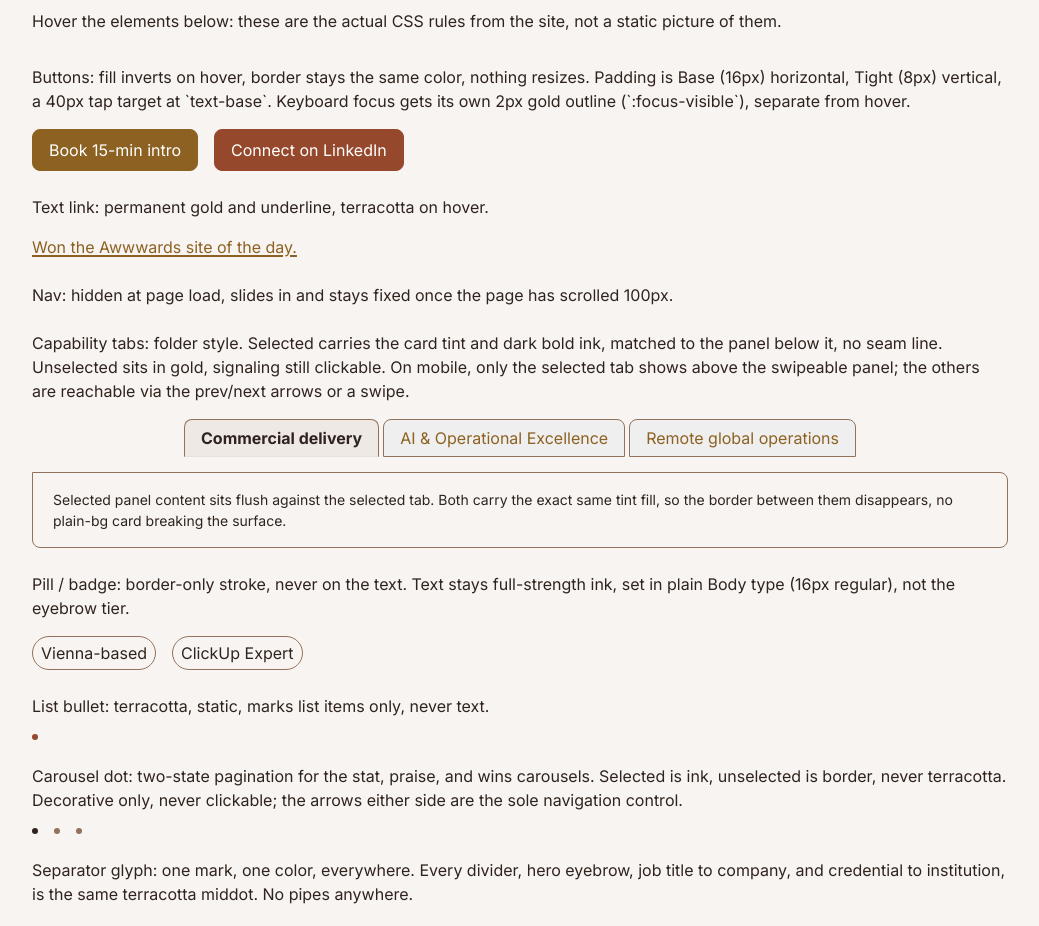
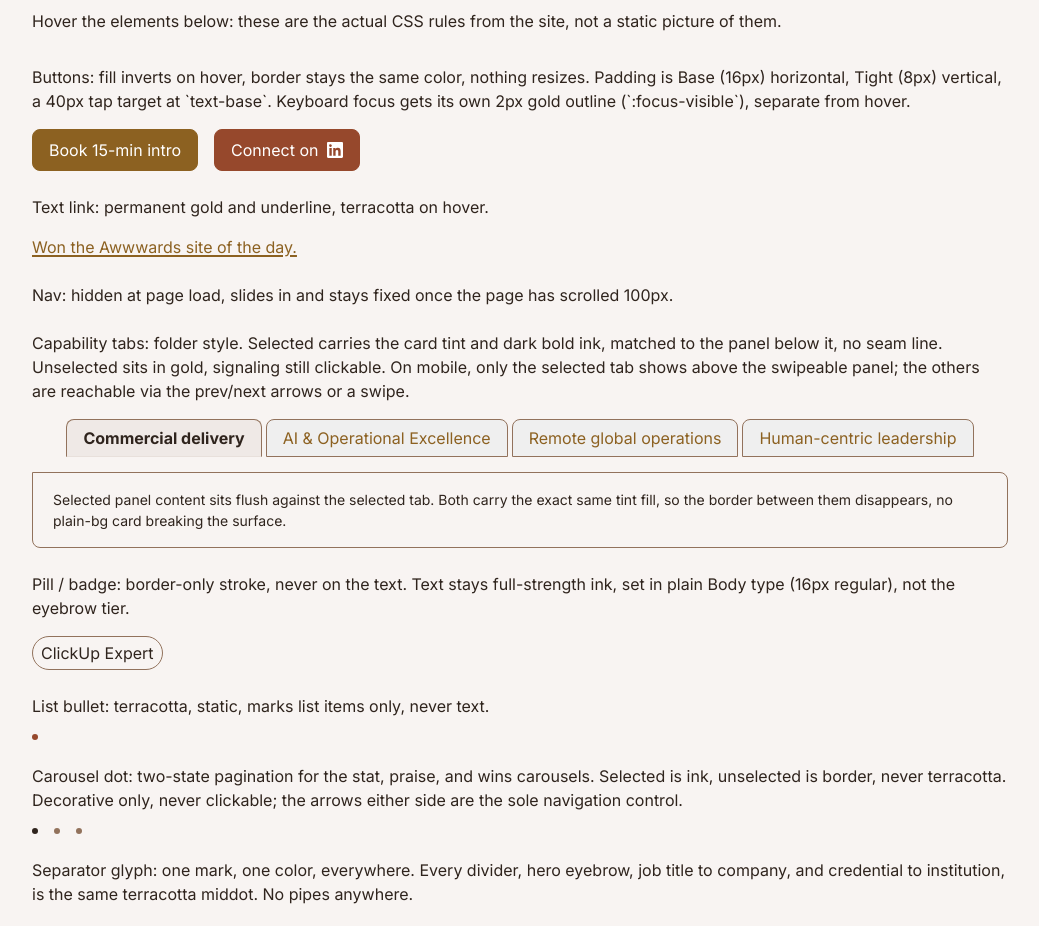
Before and after one commit to chantellbcollins/career-portfolio, a plain HTML site: page design-system.html in a window 1280 px wide. Shown: the part 2880-3806 px from the top of the page, without its empty margins (120-1159 px from the left). Drawn offline with Linux system fonts and the light colour scheme.

Commit message:
Trajectory copy addition + design-system fixes for buttons/pills/tabs
- Pin Advertising trajectory paragraph gains a sentence on the remote
  team, matching similar language already used in the Capabilities
  "Remote global operations" panel.
- design-system.html: secondary button demo now uses the real
  LinkedIn icon instead of literal "Connect on LinkedIn" text, to
  match the live button.
- Removed the stale "Vienna-based" pill from the pill demo; the real
  site no longer renders that as a pill (it's hero eyebrow text now).
- Capability tabs demo was missing the 4th "Human-centric leadership"
  tab; added it, and added a mobile media query so the demo shows
  only the selected tab under 640px, matching real site behavior.

```diff
--- a/design-system.html
+++ b/design-system.html
@@ -164,6 +164,7 @@ footer.doc .row{display:flex;flex-direction:column;gap:8px}
 @media (max-width:640px){
   .spacing-row{grid-template-columns:90px 1fr}
   .spacing-row .role{grid-column:1/-1}
+  .folder-tabs .tab-available{display:none}
 }
 </style>
 </head>
@@ -321,7 +322,7 @@ footer.doc .row{display:flex;flex-direction:column;gap:8px}
       <div class="component-row">
         <span class="caption">Buttons: fill inverts on hover, border stays the same color, nothing resizes. Padding is Base (16px) horizontal, Tight (8px) vertical, a 40px tap target at `text-base`. Keyboard focus gets its own 2px gold outline (`:focus-visible`), separate from hover.</span>
         <a class="btn btn-primary" href="#">Book 15-min intro</a>
-        <a class="btn btn-secondary" href="#">Connect on LinkedIn</a>
+        <a class="btn btn-secondary" href="#"><span>Connect on</span><svg width="16" height="16" viewBox="0 0 24 24" fill="currentColor" aria-hidden="true"><path d="M20.45 20.45h-3.56v-5.57c0-1.33-.02-3.04-1.85-3.04-1.85 0-2.14 1.45-2.14 2.94v5.67H9.35V9h3.41v1.56h.05a3.74 3.74 0 013.37-1.85c3.6 0 4.27 2.37 4.27 5.46v6.28zM5.34 7.43a2.07 2.07 0 110-4.13 2.07 2.07 0 010 4.13zM7.12 20.45H3.55V9h3.57v11.45zM22.22 0H1.77C.79 0 0 .77 0 1.72v20.56C0 23.23.79 24 1.77 24h20.45c.98 0 1.78-.77 1.78-1.72V1.72C24 .77 23.2 0 22.22 0z"/></svg></a>
       </div>
 
       <div class="component-row">
@@ -339,13 +340,13 @@ footer.doc .row{display:flex;flex-direction:column;gap:8px}
           <button class="tab tab-selected">Commercial delivery</button>
           <button class="tab tab-available">AI &amp; Operational Excellence</button>
           <button class="tab tab-available">Remote global operations</button>
+          <button class="tab tab-available">Human-centric leadership</button>
         </div>
         <div class="folder-body">Selected panel content sits flush against the selected tab. Both carry the exact same tint fill, so the border between them disappears, no plain-bg card breaking the surface.</div>
       </div>
 
       <div class="component-row">
         <span class="caption">Pill / badge: border-only stroke, never on the text. Text stays full-strength ink, set in plain Body type (16px regular), not the eyebrow tier.</span>
-        <span class="pill">Vienna-based</span>
         <span class="pill">ClickUp Expert</span>
       </div>
 
```
Also changed, not shown: index.html (+1 -1 lines).
